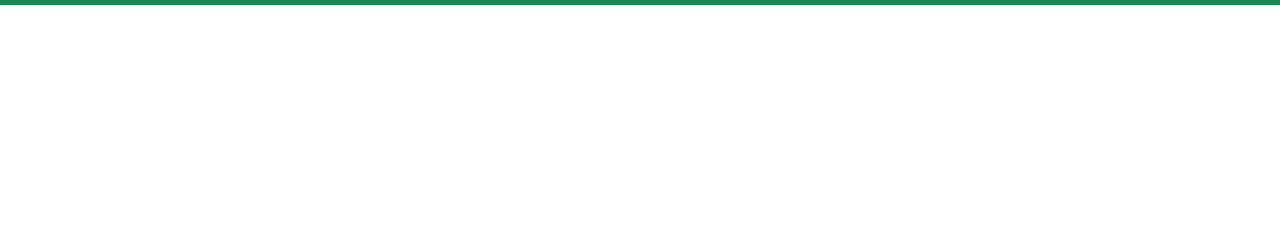
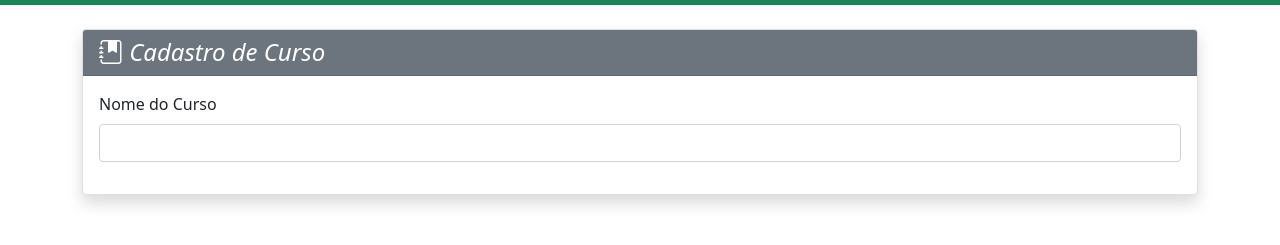
Before and after one commit to TalitaNarcisoSilva/projeto-front-end, a plain HTML site: page curso.html in a window 1280 px wide. Shown: the part 51-296 px from the top of the page. Drawn offline with nearby package versions, Linux system fonts and the light colour scheme.

Commit message:
adicionei inputs

```diff
--- a/curso.html
+++ b/curso.html
@@ -58,15 +58,35 @@
 
                     </ul>
                 </div>
+            </div>
+        </nav>
+
+    </header>
+
+    <main class="container py-4">
+        <div class="card shadow">
+            <div class="card-header bg-secondary text-white">
+                <h1 class="h4 mb-0">
+                    <i class="bi bi-journal-bookmark-fill"> Cadastro de Curso</i>
+
+                </h1>
+            </div>
+
+            <div class="card-body">
+                <form id="formCurso">
+                    <div class="mb-3">
+                        <label for="nomeCurso" class="form-label"> Nome do Curso </label>
+                        <input type="text" class="form-control" id="nomeCurso">
 
 
 
+                    </div>
+                </form>
 
             </div>
-        </nav>
 
-
-    </header>
+        </div>
+    </main>
 
 
 
```
